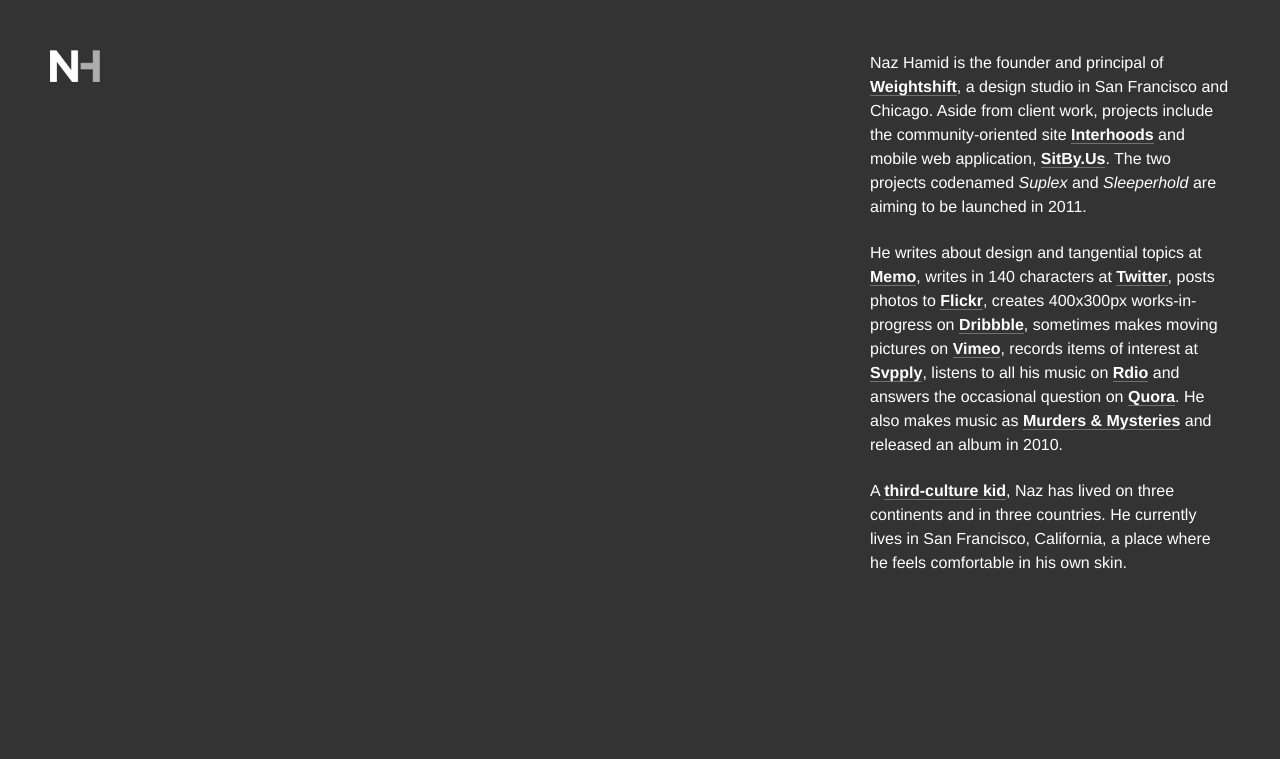
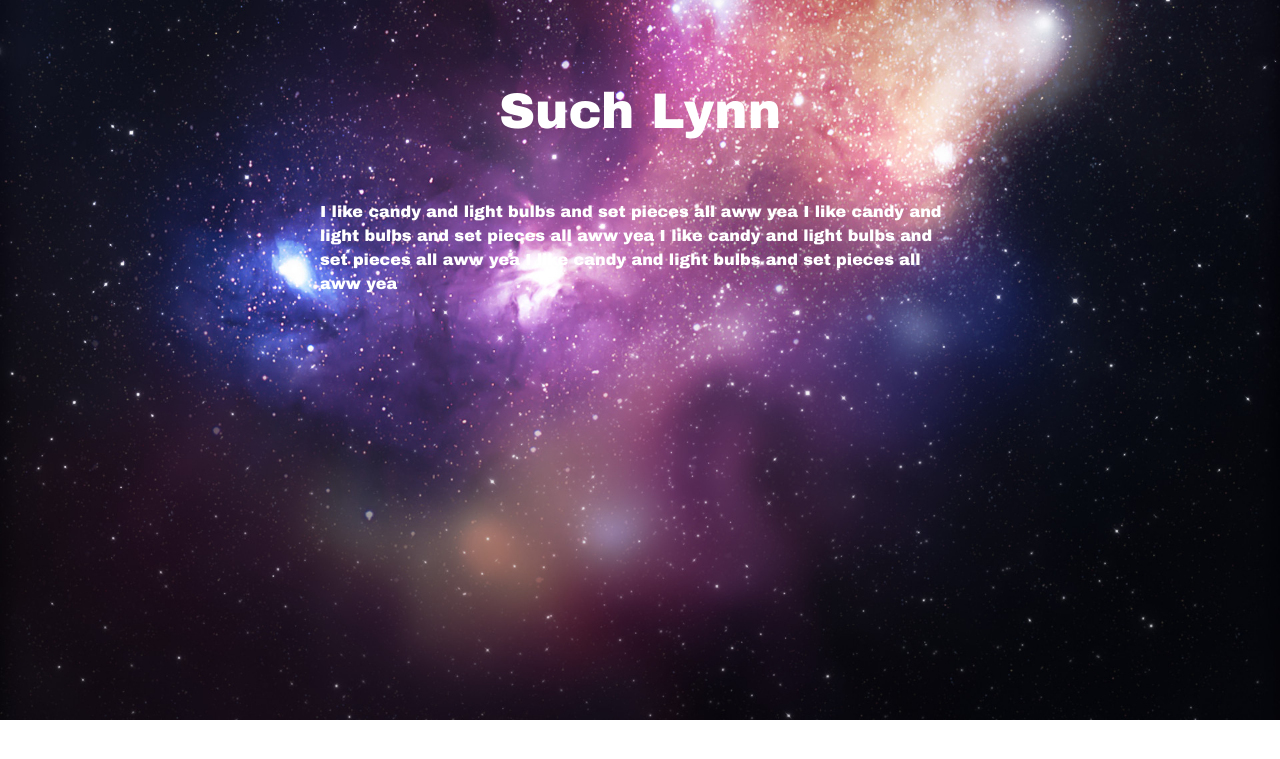
Before and after one commit to LynnCo/UnnamedSpaceGame, a Django app: page / in a window 1280 px wide. Shown: the top 759 px of the page. Run offline with Django 3.2, Linux system fonts and the light colour scheme; parts of the project's set-up code (start-up, migrations or seed data) failed here and were passed over; some libraries are stand-ins or nearby versions.

Commit message:
basic html page up
super very basic

```diff
--- /dev/null
+++ b/mysite/landing/static/landing/fade_paragraph.js
@@ -0,0 +1,13 @@
+//words passed as an array
+function displayText(eid,writeTo)
+    {
+    var words = writeTo
+    $.each(words.split(""),function(i,letter)
+        {
+        setTimeout(function()
+            {
+            lc = "<span>"+letter+"<span>";
+            $(lc).appendTo(eid).hide().fadeIn(speed=1000);
+            },20*i);
+        });
+    };
--- /dev/null
+++ b/mysite/landing/static/landing/story.txt
@@ -0,0 +1,3 @@
+I like candy and light bulbs and set pieces all aww yea I like candy and light bulbs and set pieces all aww yea I like candy and light bulbs and set pieces all aww yea I like candy and light bulbs and set pieces all aww yea
+
+I have also been known to like the baconzzz
--- /dev/null
+++ b/mysite/landing/static/landing/style.css
@@ -0,0 +1,49 @@
+*
+       {
+    padding: 0;
+    margin: 0;
+    }
+body
+        {
+    background-repeat:no-repeat;
+    background-position:fixed;
+    background-size:100%;
+    }
+p
+       {
+    color: #fff;
+    font-family: Arial Black;
+    font-size: 16px;
+    line-height: 24px;
+    margin-bottom: 22px;
+    -webkit-font-smoothing: antialiased;
+    }
+#title
+        {
+    text-align: center;
+    font-size: 50px;
+    }
+#content
+        {
+    position: absolute;
+    top: 50%;
+    left: 50%;
+    margin-top: -300px;
+    margin-left: -400px;
+    width: 800px;
+    height: 600px;
+    }
+#title_box
+        {
+    margin: auto;
+    width: 80%;
+    height: 10%;
+    padding: 0px;
+    }
+#text_area
+        {
+    margin: auto;
+    width: 80%;
+    height: 70%;
+    padding-top: 5%;
+    }
--- a/mysite/landing/templates/landing/index.html
+++ b/mysite/landing/templates/landing/index.html
@@ -2,45 +2,23 @@
 <html>
 <head>
     {% load staticfiles %}
-	<meta http-equiv="content-type" content="text/html; charset=utf-8" />
 	<title>LynnBlog</title>
-	<link rel="Shortcut Icon" href="/favicon.ico" type="image/x-icon" />
-	<meta http-equiv="pragma" content="no-cache" />
-	<meta name="robots" content="all" />
-	<meta name="MSSmartTagsPreventParsing" content="true" />
-	<meta http-equiv="imagetoolbar" content="false" />
-	<meta name="viewport" content="width=device-width, initial-scale=1, maximum-scale=1">
-	<style>
-		* { padding: 0; margin: 0; }
-		body { background-color: #333; }
-		p { color: #fff; font-family: Helvetica; font-size: 16px; line-height: 24px; margin-bottom: 22px; -webkit-font-smoothing: antialiased; }
-		a { color: #fff; font-weight: bold; text-decoration: none; border-bottom: 1px solid rgba(255,255,255,0.3); }
-		a:hover { color: rgba(138,43,226,1); border-bottom: 1px solid rgba(138,43,226,1); }
-		#monogram { width: 50px; padding: 50px 0 0 0; margin: 0 auto 0 50px; }
-		#about { width: 360px; padding: 0 0 0 150px; margin: -35px 50px 0 auto !important; }
-		@media (max-width: 767px)
-        {
-			#monogram { position: relative; width: auto; padding: 20px; margin: 0; }
-			#about { position: relative; width: auto; padding: 20px; margin: 0 !important; }
-			background-image { opacity: 0.2; }
-		}
-	</style>
+    <script>var writeTo = "{{words}}";var err = "{{err}}";console.log(err);</script>
+    <script src="/static/landing/jquery-1.10.2.js"></script>
+    <script src="/static/landing/fade_paragraph.js"></script>
+    <link rel="stylesheet" href="/static/landing/style.css">
+    <style>
+    body{background-image:url("static/landing/space.jpg");}
+    </style>
 </head>
-<body>
-<!-- swap out for a logo -->
-<div id="monogram">
-	<img src="{% static "landing/monogram.png" %}" alt="My image"/>
+<body onload="displayText('#text_box',writeTo)">
+<div id="content">
+    <div id="title_box">
+        <p id="title">Such Lynn</p>
+    </div>
+    <div id="text_area">
+        <p id="text_box"></p>
+    </div>
 </div>
-<!-- swap out for information about yourself -->
-<div id="about">
-	<p>Naz Hamid is the founder and principal of <a href="http://weightshift.com">Weightshift</a>, a design studio in San Francisco and Chicago. Aside from client work, projects include the community-oriented site <a href="http://interhoods.org">Interhoods</a> and mobile web application, <a href="http://sitby.us">SitBy.Us</a>. The two projects codenamed <em>Suplex</em> and <em>Sleeperhold</em> are aiming to be launched in 2011.</p>
-	<p>He writes about design and tangential topics at <a href="http://weightshift.com/memo">Memo</a>, writes in 140 characters at <a href="http://twitter.com/weightshift">Twitter</a>, posts photos to <a href="http://flickr.com/absenter"/>Flickr</a>, creates 400x300px works-in-progress on <a href="http://dribbble.com/weightshift">Dribbble</a>, sometimes makes moving pictures on <a href="http://vimeo.com/weightshift">Vimeo</a>, records items of interest at <a href="http://svpply.com/weightshift">Svpply</a>, listens to all his music on <a href="http://www.rdio.com/people/weightshift/">Rdio</a> and answers the occasional question on <a href="http://www.quora.com/Naz-Hamid">Quora</a>. He also makes music as <a href="http://murdersandmysteries.com">Murders & Mysteries</a> and released an album in 2010.</p>
-	<p>A <a href="http://en.wikipedia.org/wiki/Third_culture_kid">third-culture kid</a>, Naz has lived on three continents and in three countries. He currently lives in San Francisco, California, a place where he feels comfortable in his own skin.</p>
-</div>
-<script src="/static/landing/jquery-1.10.2.js"></script>
-<script src="/static/landing/jquery.backstretch.min.js"></script>
-<script>
-//"/static/landing/lynn.png"
-</script>
 </body>
 </html>
--- a/mysite/landing/views.py
+++ b/mysite/landing/views.py
@@ -1,10 +1,13 @@
+import os
 from django.shortcuts import render
 from django.http import HttpResponse
-
-# Create your views here.
 def index(request):
-    context = {"get_food": "candy"}
-    return render(request,"landing/index.html", context)
+    url = "landing/static/landing/story.txt"
+    with open(url,"r") as story:
+        content = story.readlines()
+    content = [line.strip() for line in content]
+    err = "none"
+    return render(request,"landing/index.html", {"words":content[0],"err":err})
 def test(request,inp):
     return HttpResponse("Your input was %s" %(inp))
 def empty(request):
```
Also changed, not shown: test/test.css (added, +4 -0 lines), test/test.html (added, +15 -0 lines), mysite/landing/static/landing/space.jpg (added), test/space.jpg (added), test/test.py (added), 4 other files.
